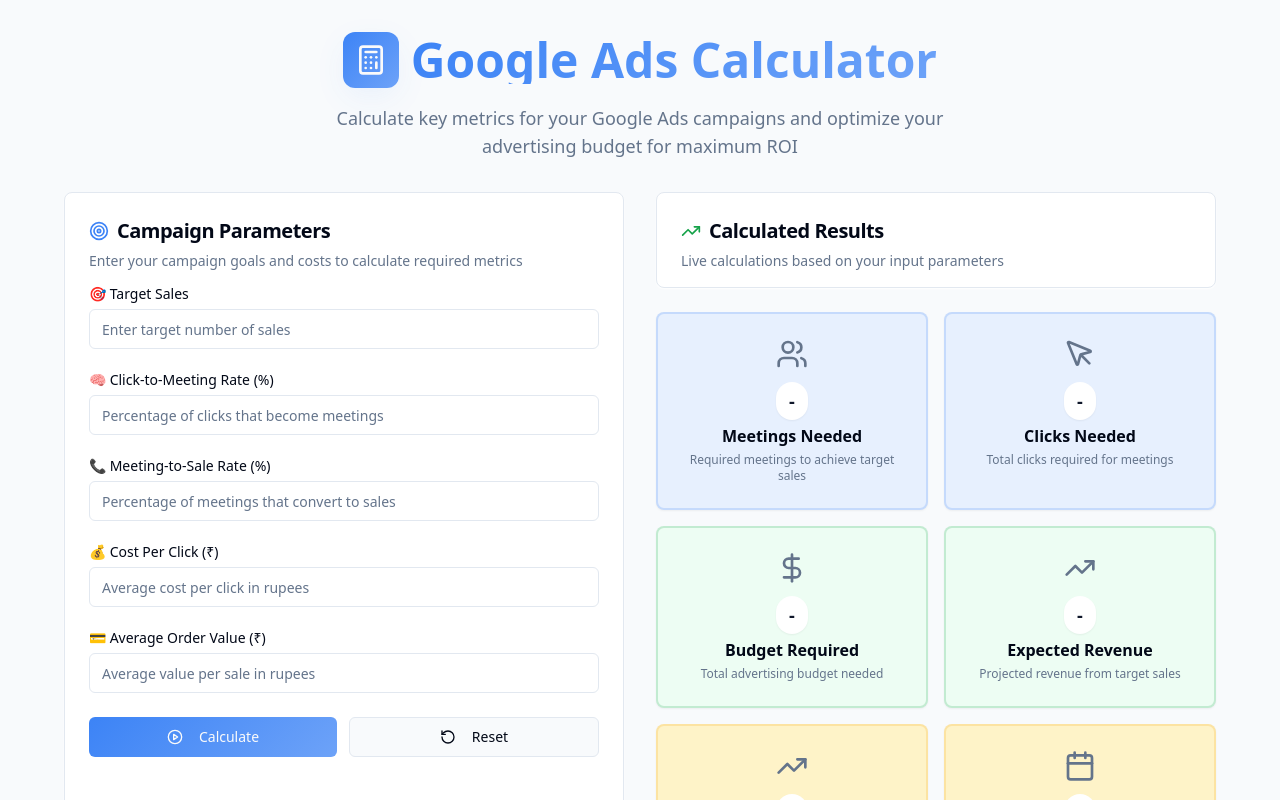
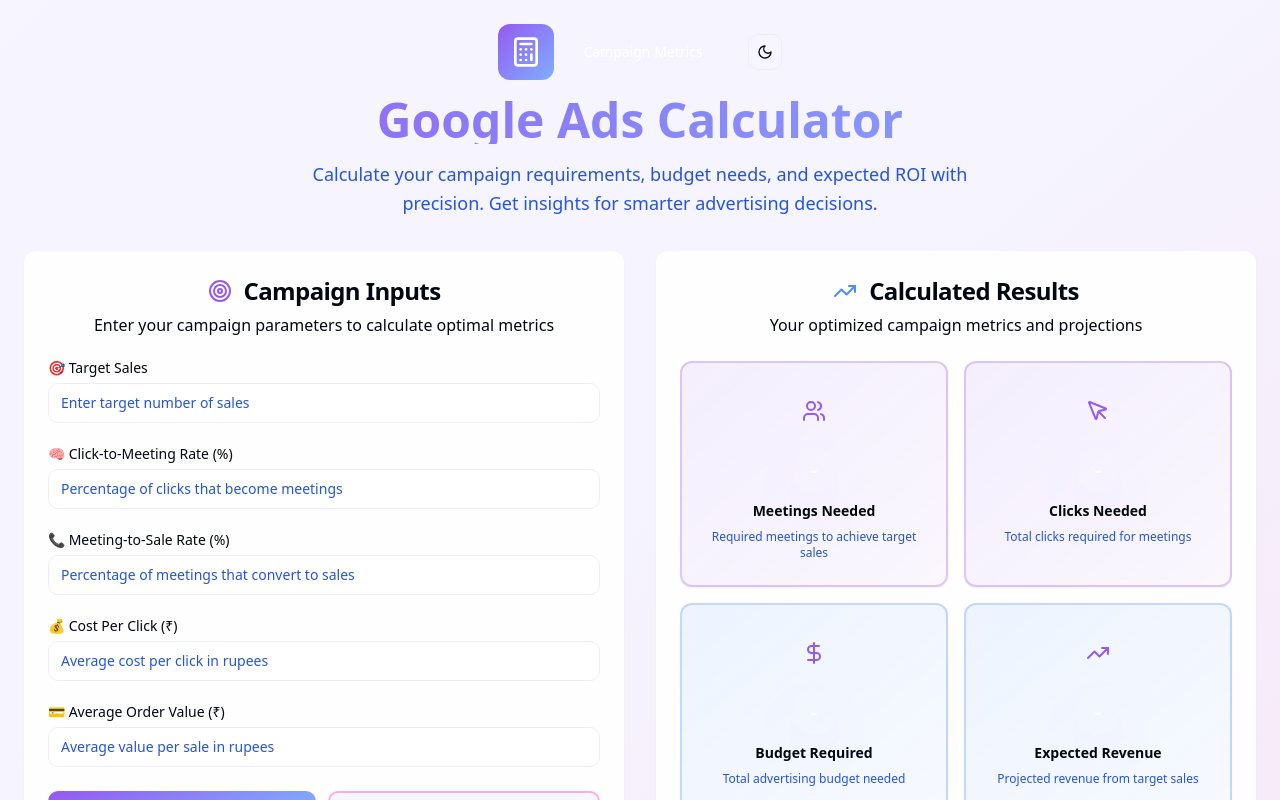
Before and after one commit to contact-2025/campaign-metric-mapper, a React (Vite) app: page / in a window 1280 px wide. Shown: the top 800 px of the page. Built offline with nearby package versions, Linux system fonts and the light colour scheme.

Commit message:
Refactor: Improve UI and add theme toggles
Adjust UI colors to match brand colors and add light/dark theme toggle buttons.

```diff
--- a/src/components/GoogleAdsCalculator.tsx
+++ b/src/components/GoogleAdsCalculator.tsx
@@ -4,7 +4,7 @@ import { Input } from '@/components/ui/input';
 import { Label } from '@/components/ui/label';
 import { Button } from '@/components/ui/button';
 import { Badge } from '@/components/ui/badge';
-import { Calculator, Target, Users, MousePointer, DollarSign, TrendingUp, Calendar, RotateCcw, PlayCircle } from 'lucide-react';
+import { Calculator, Target, Users, MousePointer, DollarSign, TrendingUp, Calendar, RotateCcw, PlayCircle, Sun, Moon } from 'lucide-react';
 
 interface CalculatorInputs {
   targetSales: number;
@@ -24,6 +24,8 @@ interface CalculatorOutputs {
 }
 
 export const GoogleAdsCalculator = () => {
+  const [isDark, setIsDark] = useState(false);
+
   const [inputs, setInputs] = useState<CalculatorInputs>({
     targetSales: 0,
     clickToMeeting: 0,
@@ -40,6 +42,14 @@ export const GoogleAdsCalculator = () => {
     roi: 0,
     dailyBudget: 0,
   });
+
+  useEffect(() => {
+    if (isDark) {
+      document.documentElement.classList.add('dark');
+    } else {
+      document.documentElement.classList.remove('dark');
+    }
+  }, [isDark]);
 
   const formatCurrency = (num: number): string => {
     return '₹' + num.toLocaleString('en-IN', { minimumFractionDigits: 2, maximumFractionDigits: 2 });
@@ -156,33 +166,45 @@ export const GoogleAdsCalculator = () => {
   ];
 
   return (
-    <div className="min-h-screen bg-background p-4 md:p-8">
-      <div className="max-w-6xl mx-auto">
-        {/* Header */}
-        <div className="text-center mb-8 animate-slide-up">
+    <div className="min-h-screen bg-gradient-to-br from-background via-muted/20 to-accent/10 p-6 transition-colors duration-300">
+      <div className="max-w-7xl mx-auto">
+        <div className="text-center mb-8 animate-fade-in">
           <div className="flex items-center justify-center gap-3 mb-4">
-            <div className="bg-gradient-primary p-3 rounded-xl shadow-elegant">
-              <Calculator className="h-8 w-8 text-primary-foreground" />
+            <div className="p-3 bg-gradient-primary rounded-xl shadow-glow">
+              <Calculator className="h-8 w-8 text-white" />
             </div>
-            <h1 className="text-4xl md:text-5xl font-bold bg-gradient-primary bg-clip-text text-transparent">
+            <Badge variant="secondary" className="px-4 py-2 text-sm font-medium bg-gradient-accent text-white">
+              Campaign Metrics
+            </Badge>
+            <div className="flex gap-2 ml-4">
+              <Button
+                variant="outline"
+                size="sm"
+                onClick={() => setIsDark(!isDark)}
+                className="p-2"
+              >
+                {isDark ? <Sun className="h-4 w-4" /> : <Moon className="h-4 w-4" />}
+              </Button>
+            </div>
+          </div>
+          <h1 className="text-4xl md:text-5xl font-bold bg-gradient-primary bg-clip-text text-transparent mb-4">
             Google Ads Calculator
           </h1>
-          </div>
-          <p className="text-lg text-muted-foreground max-w-2xl mx-auto">
-            Calculate key metrics for your Google Ads campaigns and optimize your advertising budget for maximum ROI
+          <p className="text-lg text-muted-foreground max-w-2xl mx-auto leading-relaxed">
+            Calculate your campaign requirements, budget needs, and expected ROI with precision.
+            Get insights for smarter advertising decisions.
           </p>
         </div>
 
         <div className="grid lg:grid-cols-2 gap-8">
-          {/* Input Form */}
-          <Card className="shadow-card animate-scale-in">
-            <CardHeader className="pb-4">
-              <CardTitle className="flex items-center gap-2 text-xl">
-                <Target className="h-5 w-5 text-primary" />
-                Campaign Parameters
+          <Card className="shadow-elegant hover:shadow-card transition-all duration-300 animate-scale-in border-0 bg-card/90 backdrop-blur-sm">
+            <CardHeader className="text-center pb-6 bg-gradient-primary/10 rounded-t-lg">
+              <CardTitle className="text-2xl font-bold flex items-center justify-center gap-3">
+                <Target className="h-6 w-6 text-primary" />
+                Campaign Inputs
               </CardTitle>
-              <p className="text-sm text-muted-foreground">
-                Enter your campaign goals and costs to calculate required metrics
+              <p className="text-base">
+                Enter your campaign parameters to calculate optimal metrics
               </p>
             </CardHeader>
             <CardContent className="space-y-6">
@@ -269,7 +291,7 @@ export const GoogleAdsCalculator = () => {
               <div className="flex gap-3 mt-6">
                 <Button
                   onClick={handleCalculate}
-                  className="flex-1 bg-gradient-primary hover:opacity-90 transition-opacity"
+                  className="flex-1 bg-gradient-primary hover:shadow-glow transition-all duration-300 text-white border-0"
                 >
                   <PlayCircle className="h-4 w-4 mr-2" />
                   Calculate
@@ -278,7 +300,7 @@ export const GoogleAdsCalculator = () => {
                 <Button
                   onClick={resetForm}
                   variant="outline"
-                  className="flex-1"
+                  className="flex-1 border-2 border-accent/50 hover:bg-accent/10 transition-all duration-300"
                 >
                   <RotateCcw className="h-4 w-4 mr-2" />
                   Reset
@@ -287,46 +309,46 @@ export const GoogleAdsCalculator = () => {
             </CardContent>
           </Card>
 
-          {/* Results */}
-          <div className="space-y-6">
-            <Card className="shadow-card animate-scale-in">
-              <CardHeader className="pb-4">
-                <CardTitle className="flex items-center gap-2 text-xl">
-                  <TrendingUp className="h-5 w-5 text-success" />
+          <Card className="shadow-elegant hover:shadow-card transition-all duration-300 animate-scale-in border-0 bg-card/90 backdrop-blur-sm">
+            <CardHeader className="text-center pb-6 bg-gradient-success/10 rounded-t-lg">
+              <CardTitle className="text-2xl font-bold flex items-center justify-center gap-3">
+                <TrendingUp className="h-6 w-6 text-success" />
                 Calculated Results
               </CardTitle>
-                <p className="text-sm text-muted-foreground">
-                  Live calculations based on your input parameters
+              <p className="text-base">
+                Your optimized campaign metrics and projections
               </p>
             </CardHeader>
-            </Card>
+            <CardContent>
 
               <div className="grid grid-cols-1 md:grid-cols-2 gap-4">
                 {outputCards.map((card, index) => {
                   const Icon = card.icon;
                   const colorClasses = {
-                  info: 'bg-info-muted border-info/20',
-                  success: 'bg-success-muted border-success/20',
-                  warning: 'bg-warning-muted border-warning/20',
+                    info: 'bg-gradient-to-br from-info/10 to-info/5 border-info/30 shadow-glow',
+                    success: 'bg-gradient-to-br from-success/10 to-success/5 border-success/30 shadow-glow',
+                    warning: 'bg-gradient-to-br from-warning/10 to-warning/5 border-warning/30 shadow-glow',
                   };
 
                   return (
                     <Card
                       key={card.title}
-                    className={`${colorClasses[card.color as keyof typeof colorClasses]} border-2 transition-all duration-300 hover:shadow-lg animate-scale-in`}
+                      className={`${colorClasses[card.color as keyof typeof colorClasses]} border-2 transition-all duration-300 hover:scale-105 animate-scale-in backdrop-blur-sm`}
                       style={{ animationDelay: `${index * 100}ms` }}
                     >
                       <CardContent className="p-6 text-center">
                         <div className="flex flex-col items-center space-y-3">
-                        <Icon className="h-8 w-8 text-muted-foreground" />
-                        <div className="space-y-1">
+                          <div className="p-3 rounded-full bg-gradient-primary/10">
+                            <Icon className="h-6 w-6 text-primary" />
+                          </div>
+                          <div className="space-y-2">
                             <Badge
                               variant="secondary"
-                            className="text-lg font-bold px-3 py-1 bg-card shadow-sm"
+                              className="text-xl font-bold px-4 py-2 bg-gradient-accent text-white shadow-elegant"
                             >
                               {card.value > 0 ? card.formatter(card.value) : '-'}
                             </Badge>
-                          <h3 className="font-semibold text-foreground">{card.title}</h3>
+                            <h3 className="font-bold text-foreground text-sm">{card.title}</h3>
                             <p className="text-xs text-muted-foreground">{card.description}</p>
                           </div>
                         </div>
@@ -335,7 +357,8 @@ export const GoogleAdsCalculator = () => {
                   );
                 })}
               </div>
-          </div>
+            </CardContent>
+          </Card>
         </div>
       </div>
     </div>
--- a/src/index.css
+++ b/src/index.css
@@ -8,57 +8,59 @@ All colors MUST be HSL.
 
 @layer base {
   :root {
-    --background: 210 40% 98%;
-    --foreground: 222.2 84% 4.9%;
+    --background: 250 100% 98%;
+    --foreground: 224 71% 4%;
 
     --card: 0 0% 100%;
-    --card-foreground: 222.2 84% 4.9%;
+    --card-foreground: 224 71% 4%;
 
     --popover: 0 0% 100%;
-    --popover-foreground: 222.2 84% 4.9%;
+    --popover-foreground: 224 71% 4%;
 
-    --primary: 217 91% 60%;
-    --primary-foreground: 0 0% 98%;
+    --primary: 263 85% 65%;
+    --primary-foreground: 0 0% 100%;
 
-    --secondary: 210 40% 96.1%;
-    --secondary-foreground: 222.2 47.4% 11.2%;
+    --secondary: 218 100% 75%;
+    --secondary-foreground: 0 0% 100%;
 
-    --muted: 210 40% 96.1%;
-    --muted-foreground: 215.4 16.3% 46.9%;
+    --muted: 250 50% 95%;
+    --muted-foreground: 224 71% 50%;
 
-    --accent: 34 89% 54%;
-    --accent-foreground: 0 0% 98%;
+    --accent: 328 100% 70%;
+    --accent-foreground: 0 0% 100%;
 
-    --destructive: 0 84.2% 60.2%;
-    --destructive-foreground: 210 40% 98%;
+    --destructive: 0 84% 60%;
+    --destructive-foreground: 0 0% 100%;
 
-    --border: 214.3 31.8% 91.4%;
-    --input: 214.3 31.8% 91.4%;
-    --ring: 217 91% 60%;
+    --border: 250 50% 90%;
+    --input: 250 50% 95%;
+    --ring: 263 85% 65%;
 
-    /* Calculator specific colors */
-    --success: 142 76% 36%;
-    --success-foreground: 0 0% 98%;
-    --success-muted: 142 76% 96%;
+    /* Brand specific colors - Purple, Blue, Black, Dark Pink */
+    --success: 218 100% 65%;
+    --success-foreground: 0 0% 100%;
+    --success-muted: 218 100% 95%;
 
-    --warning: 38 92% 50%;
-    --warning-foreground: 0 0% 98%;
-    --warning-muted: 48 96% 89%;
+    --warning: 328 100% 65%;
+    --warning-foreground: 0 0% 100%;
+    --warning-muted: 328 100% 95%;
 
-    --info: 217 91% 60%;
-    --info-foreground: 0 0% 98%;
-    --info-muted: 217 91% 95%;
+    --info: 263 85% 65%;
+    --info-foreground: 0 0% 100%;
+    --info-muted: 263 85% 95%;
 
-    /* Gradients */
-    --gradient-primary: linear-gradient(135deg, hsl(217 91% 60%), hsl(217 91% 70%));
-    --gradient-success: linear-gradient(135deg, hsl(142 76% 36%), hsl(142 76% 46%));
-    --gradient-warning: linear-gradient(135deg, hsl(38 92% 50%), hsl(38 92% 60%));
+    /* Vibrant Gradients */
+    --gradient-primary: linear-gradient(135deg, hsl(263 85% 65%), hsl(218 100% 75%));
+    --gradient-success: linear-gradient(135deg, hsl(218 100% 65%), hsl(218 100% 75%));
+    --gradient-warning: linear-gradient(135deg, hsl(328 100% 65%), hsl(328 100% 75%));
+    --gradient-accent: linear-gradient(135deg, hsl(263 85% 65%), hsl(328 100% 70%));
 
     /* Shadows */
-    --shadow-elegant: 0 10px 40px -15px hsl(217 91% 60% / 0.3);
-    --shadow-card: 0 4px 25px -5px hsl(217 91% 60% / 0.1);
+    --shadow-elegant: 0 20px 60px -15px hsl(263 85% 65% / 0.4);
+    --shadow-card: 0 8px 40px -5px hsl(263 85% 65% / 0.15);
+    --shadow-glow: 0 0 50px hsl(263 85% 65% / 0.3);
 
-    --radius: 0.5rem;
+    --radius: 0.75rem;
 
     --sidebar-background: 0 0% 98%;
 
@@ -78,33 +80,57 @@ All colors MUST be HSL.
   }
 
   .dark {
-    --background: 222.2 84% 4.9%;
-    --foreground: 210 40% 98%;
+    --background: 224 71% 4%;
+    --foreground: 250 100% 98%;
 
-    --card: 222.2 84% 4.9%;
-    --card-foreground: 210 40% 98%;
+    --card: 224 50% 8%;
+    --card-foreground: 250 100% 98%;
 
-    --popover: 222.2 84% 4.9%;
-    --popover-foreground: 210 40% 98%;
+    --popover: 224 50% 8%;
+    --popover-foreground: 250 100% 98%;
 
-    --primary: 210 40% 98%;
-    --primary-foreground: 222.2 47.4% 11.2%;
+    --primary: 263 85% 70%;
+    --primary-foreground: 0 0% 100%;
 
-    --secondary: 217.2 32.6% 17.5%;
-    --secondary-foreground: 210 40% 98%;
+    --secondary: 218 100% 70%;
+    --secondary-foreground: 0 0% 100%;
 
-    --muted: 217.2 32.6% 17.5%;
-    --muted-foreground: 215 20.2% 65.1%;
+    --muted: 224 50% 12%;
+    --muted-foreground: 250 20% 70%;
 
-    --accent: 217.2 32.6% 17.5%;
-    --accent-foreground: 210 40% 98%;
+    --accent: 328 100% 75%;
+    --accent-foreground: 0 0% 100%;
 
-    --destructive: 0 62.8% 30.6%;
-    --destructive-foreground: 210 40% 98%;
+    --destructive: 0 84% 65%;
+    --destructive-foreground: 0 0% 100%;
 
-    --border: 217.2 32.6% 17.5%;
-    --input: 217.2 32.6% 17.5%;
-    --ring: 212.7 26.8% 83.9%;
+    --border: 224 50% 15%;
+    --input: 224 50% 12%;
+    --ring: 263 85% 70%;
+
+    /* Dark mode brand colors */
+    --success: 218 100% 70%;
+    --success-foreground: 0 0% 100%;
+    --success-muted: 218 100% 15%;
+
+    --warning: 328 100% 70%;
+    --warning-foreground: 0 0% 100%;
+    --warning-muted: 328 100% 15%;
+
+    --info: 263 85% 70%;
+    --info-foreground: 0 0% 100%;
+    --info-muted: 263 85% 15%;
+
+    /* Dark mode gradients */
+    --gradient-primary: linear-gradient(135deg, hsl(263 85% 70%), hsl(218 100% 70%));
+    --gradient-success: linear-gradient(135deg, hsl(218 100% 70%), hsl(218 100% 80%));
+    --gradient-warning: linear-gradient(135deg, hsl(328 100% 70%), hsl(328 100% 80%));
+    --gradient-accent: linear-gradient(135deg, hsl(263 85% 70%), hsl(328 100% 75%));
+
+    /* Dark shadows */
+    --shadow-elegant: 0 20px 60px -15px hsl(263 85% 70% / 0.5);
+    --shadow-card: 0 8px 40px -5px hsl(263 85% 70% / 0.2);
+    --shadow-glow: 0 0 50px hsl(263 85% 70% / 0.4);
     --sidebar-background: 240 5.9% 10%;
     --sidebar-foreground: 240 4.8% 95.9%;
     --sidebar-primary: 224.3 76.3% 48%;
```
Lines whose indentation alone changed are shown as unchanged.
